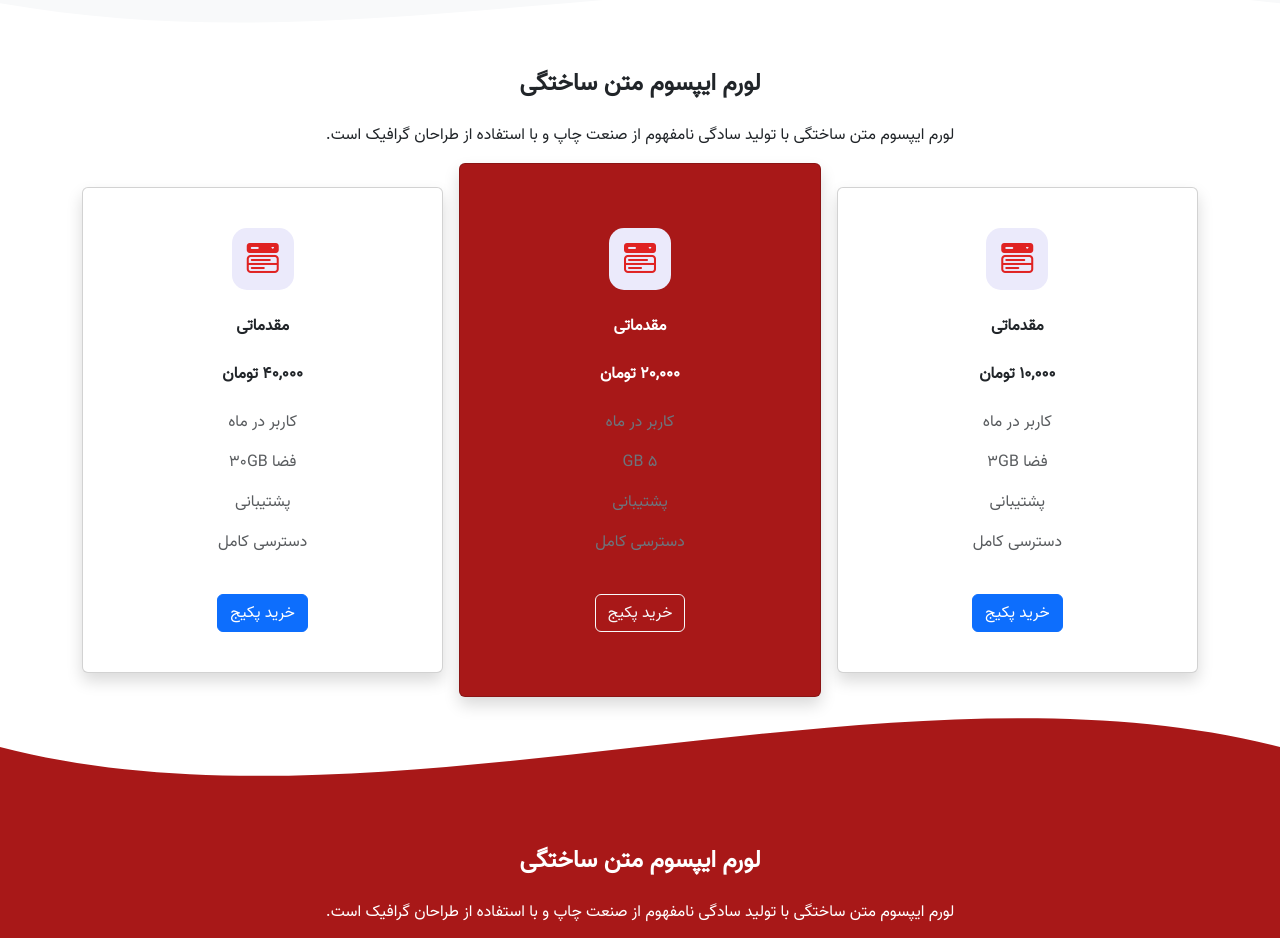
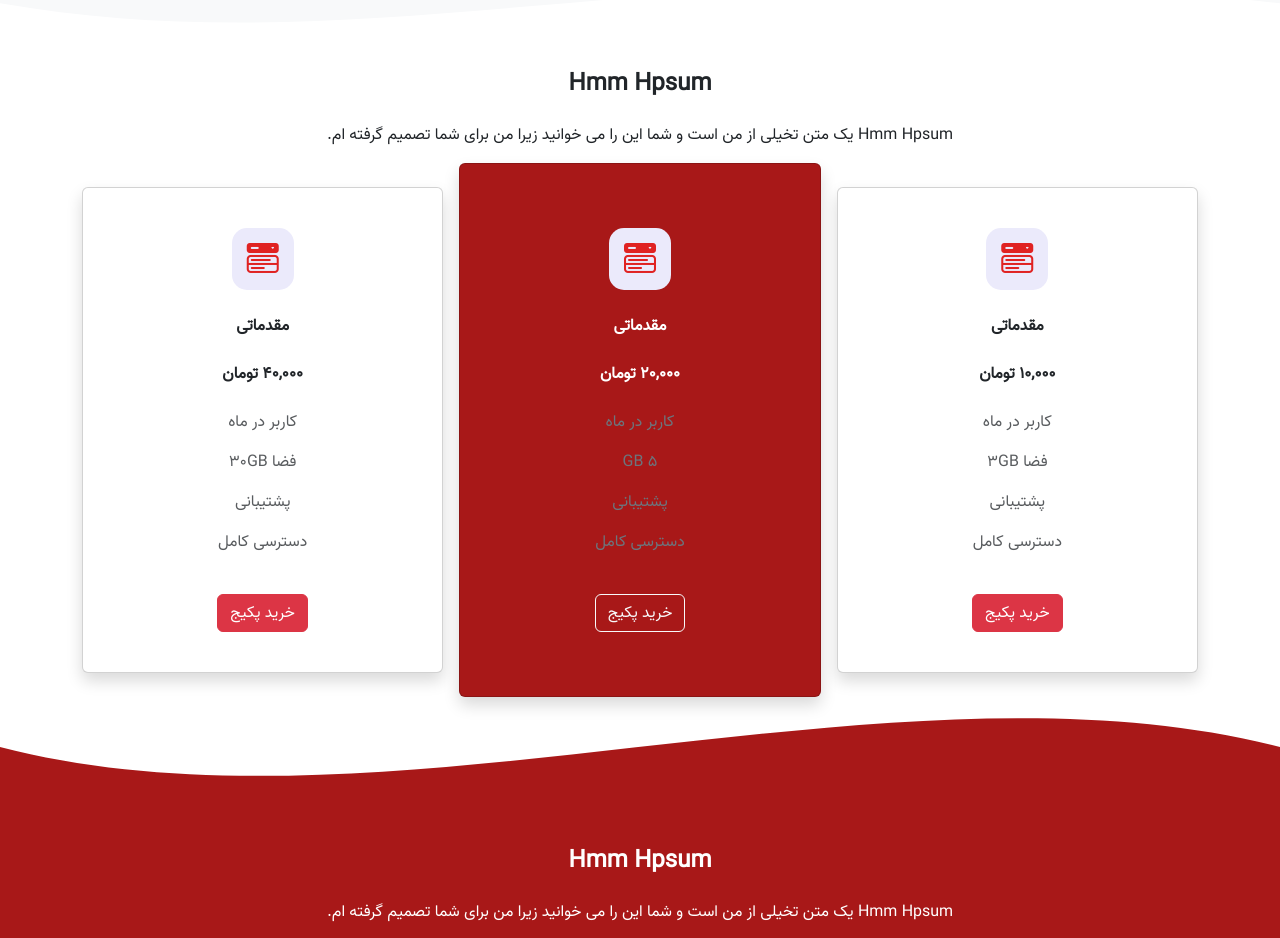
Before and after one commit to theMosi/first-boot, a website: page index.html in a window 1280 px wide. Shown: the part 1240-2178 px from the top of the page. Drawn offline with nearby package versions, Linux system fonts and the light colour scheme.

Commit message:
cleaning

```diff
--- a/index.html
+++ b/index.html
@@ -18,7 +18,7 @@
     <header class="shadow">
       <nav class="navbar navbar-expand-lg bg-body-tertiary">
         <div class="container">
-          <a class="navbar-brand" href="#">maSite</a>
+          <a class="navbar-brand text-danger fw-bold" href="#">maSite</a>
           <button
             class="navbar-toggler"
             type="button"
@@ -157,8 +157,8 @@
 <section>
   <div class="container">
       <div class="row text-center">
-          <h4 class="fw-bold mb-4">لورم ایپسوم متن ساختگی</h4>
-          <p>لورم ایپسوم متن ساختگی با تولید سادگی نامفهوم از صنعت چاپ و با استفاده از طراحان گرافیک است.</p>
+          <h4 class="fw-bold mb-4">Hmm Hpsum</h4>
+          <p>Hmm Hpsum یک متن تخیلی از من است و شما این را می خوانید زیرا من برای شما تصمیم گرفته ام.</p>
       </div>
       <div class="row g-3 align-items-center">
           <div class="col-md-4">
@@ -172,7 +172,7 @@
                       <p class="card-text text-muted"> پشتیبانی </p>
                       <p class="card-text text-muted"> دسترسی کامل </p>
 
-                      <button class="btn btn-primary mt-4">خرید پکیج</button>
+                      <button class="btn btn-danger mt-4">خرید پکیج</button>
                   </div>
               </div>
           </div>
@@ -202,7 +202,7 @@
                       <p class="card-text text-muted"> پشتیبانی </p>
                       <p class="card-text text-muted"> دسترسی کامل </p>
 
-                      <button class="btn btn-primary mt-4">خرید پکیج</button>
+                      <button class="btn btn-danger mt-4">خرید پکیج</button>
                   </div>
               </div>
           </div>
@@ -222,8 +222,8 @@
 <section class="bg-main">
 <div class="container">
   <div class="row text-center text-white">
-      <h4 class="fw-bold mb-4">لورم ایپسوم متن ساختگی</h4>
-      <p>لورم ایپسوم متن ساختگی با تولید سادگی نامفهوم از صنعت چاپ و با استفاده از طراحان گرافیک است.</p>
+      <h4 class="fw-bold mb-4">Hmm Hpsum</h4>
+      <p>Hmm Hpsum یک متن تخیلی از من است و شما این را می خوانید زیرا من برای شما تصمیم گرفته ام.</p>
   </div>
 
   <div class="row">
@@ -281,8 +281,8 @@
 <section>
   <div class="container">
       <div class="row text-center">
-          <h4 class="fw-bold mb-4">لورم ایپسوم متن ساختگی</h4>
-          <p>لورم ایپسوم متن ساختگی با تولید سادگی نامفهوم از صنعت چاپ و با استفاده از طراحان گرافیک است.</p>
+          <h4 class="fw-bold mb-4">Hmm Hpsum</h4>
+          <p>Hmm Hpsum یک متن تخیلی از من است و شما این را می خوانید زیرا من برای شما تصمیم گرفته ام.</p>
       </div>
       <div class="row align-items-center">
           <div class="col-md-5">
@@ -295,7 +295,7 @@
                       <label class="form-label">متن پیام</label>
                       <textarea type="password" class="form-control"></textarea>
                   </div>
-                  <button type="submit" class="btn btn-primary">ارسال پیام</button>
+                  <button type="submit" class="btn btn-danger">ارسال پیام</button>
               </form>
           </div>
           <div class="col-md-5 offset-md-2">
```
